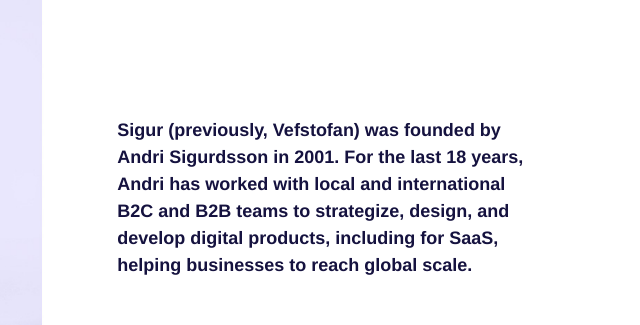
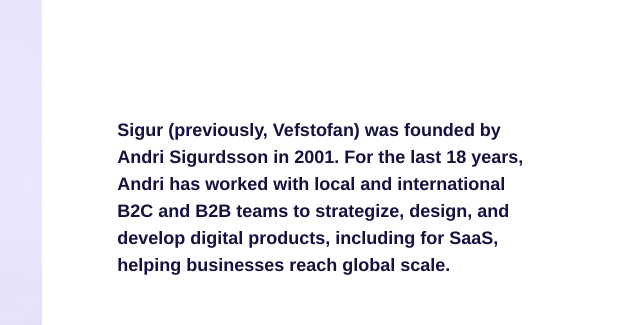
Before and after one commit to Vefstofan/vefstofan.github.io, a website: page about/index.html in a window 1280 px wide. Shown: the part 1700-2025 px from the top of the page, 598-1238 px from the left. Drawn offline with nearby package versions, Linux system fonts and the light colour scheme.

Commit message:
Messaging fixes

```diff
--- a/about/index.html
+++ b/about/index.html
@@ -189,7 +189,7 @@
 
                         <div class="col-content">
 
-                            <p><strong>Sigur (previously, Vefstofan) was founded by Andri Sigurdsson in 2001. For the last 18 years, Andri has worked with local and international B2C and B2B teams to strategize, design, and develop digital products, including for SaaS, helping businesses to reach global scale.</strong></p>
+                            <p><strong>Sigur (previously, Vefstofan) was founded by Andri Sigurdsson in 2001. For the last 18 years, Andri has worked with local and international B2C and B2B teams to strategize, design, and develop digital products, including for SaaS, helping businesses reach global scale.</strong></p>
 
                         </div>
 
```
